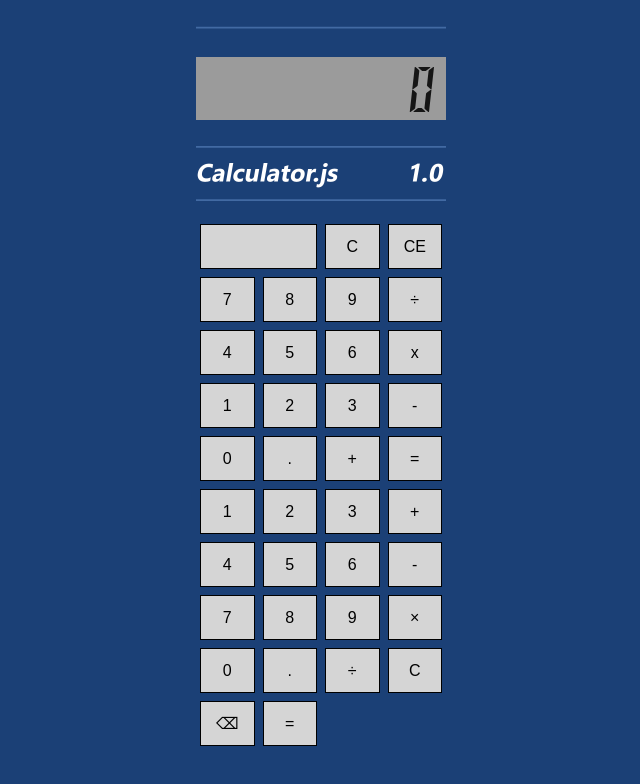
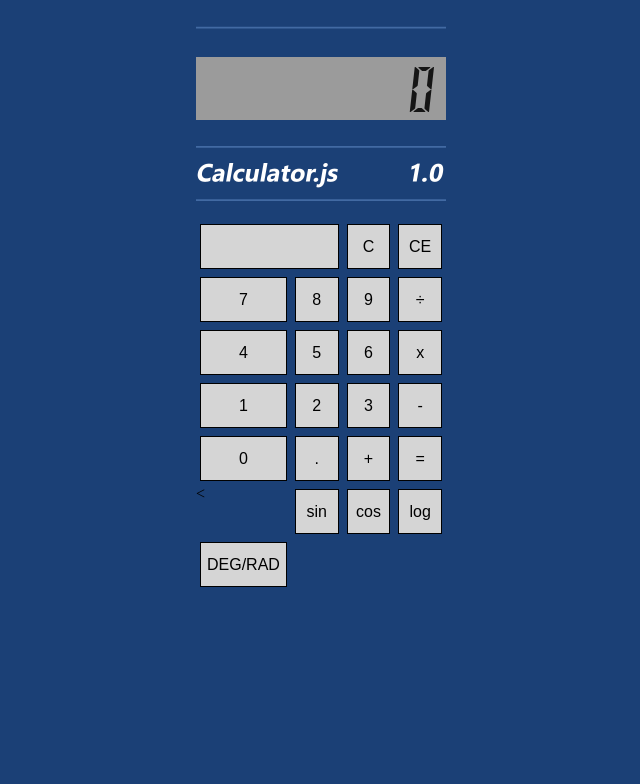
Before and after one commit to Wilcolab/Anythink-Market-1pv4bn6c, a website: page public/index.html in a window 1280 px wide. Shown: the whole page, without its empty margins (319-959 px from the left). Drawn offline with Linux system fonts and the light colour scheme.

Commit message:
Add sin/cos/log + deg/rad toggle via Copilot

```diff
--- a/public/index.html
+++ b/public/index.html
@@ -40,29 +40,12 @@
             <button class="btn" onClick="operationPressed('+')">+</button>
             <button class="btn" onClick="equalPressed()">=</button>
 
-            <!-- TODO: Buttons -->
+
              <!-- TODO: Buttons -->
-<button class="btn" onClick="operationPressed('1')">1</button>
-<button class="btn" onClick="operationPressed('2')">2</button>
-<button class="btn" onClick="operationPressed('3')">3</button>
-<button class="btn" onClick="operationPressed('+')">+</button>
-
-<button class="btn" onClick="operationPressed('4')">4</button>
-<button class="btn" onClick="operationPressed('5')">5</button>
-<button class="btn" onClick="operationPressed('6')">6</button>
-<button class="btn" onClick="operationPressed('-')">-</button>
-
-<button class="btn" onClick="operationPressed('7')">7</button>
-<button class="btn" onClick="operationPressed('8')">8</button>
-<button class="btn" onClick="operationPressed('9')">9</button>
-<button class="btn" onClick="operationPressed('*')">×</button>
-
-<button class="btn" onClick="operationPressed('0')">0</button>
-<button class="btn" onClick="operationPressed('.')">.</button>
-<button class="btn" onClick="operationPressed('/')">÷</button>
-<button class="btn" onClick="clearDisplay()">C</button>
-<button class="btn" onClick="deleteLast()">⌫</button>
-<button class="btn" onClick="calculate()">=</button>
+<<button class="btn" onClick="operationPressed('sin')">sin</button>
+<button class="btn" onClick="operationPressed('cos')">cos</button>
+<button class="btn" onClick="operationPressed('log')">log</button>
+<button class="btn" onClick="toggleDegRad()">DEG/RAD</button>
 
           </div>
         </div>
```
